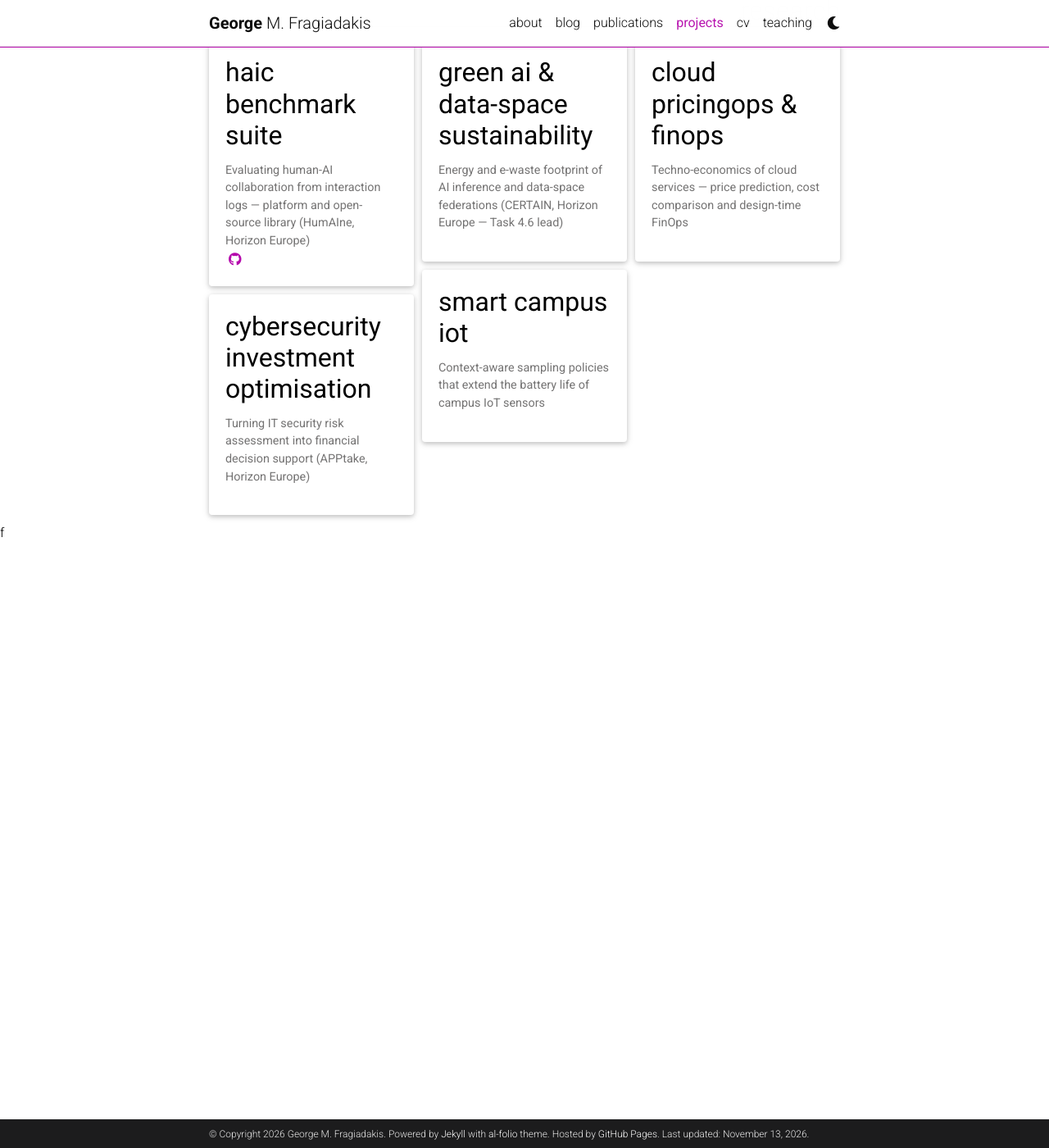
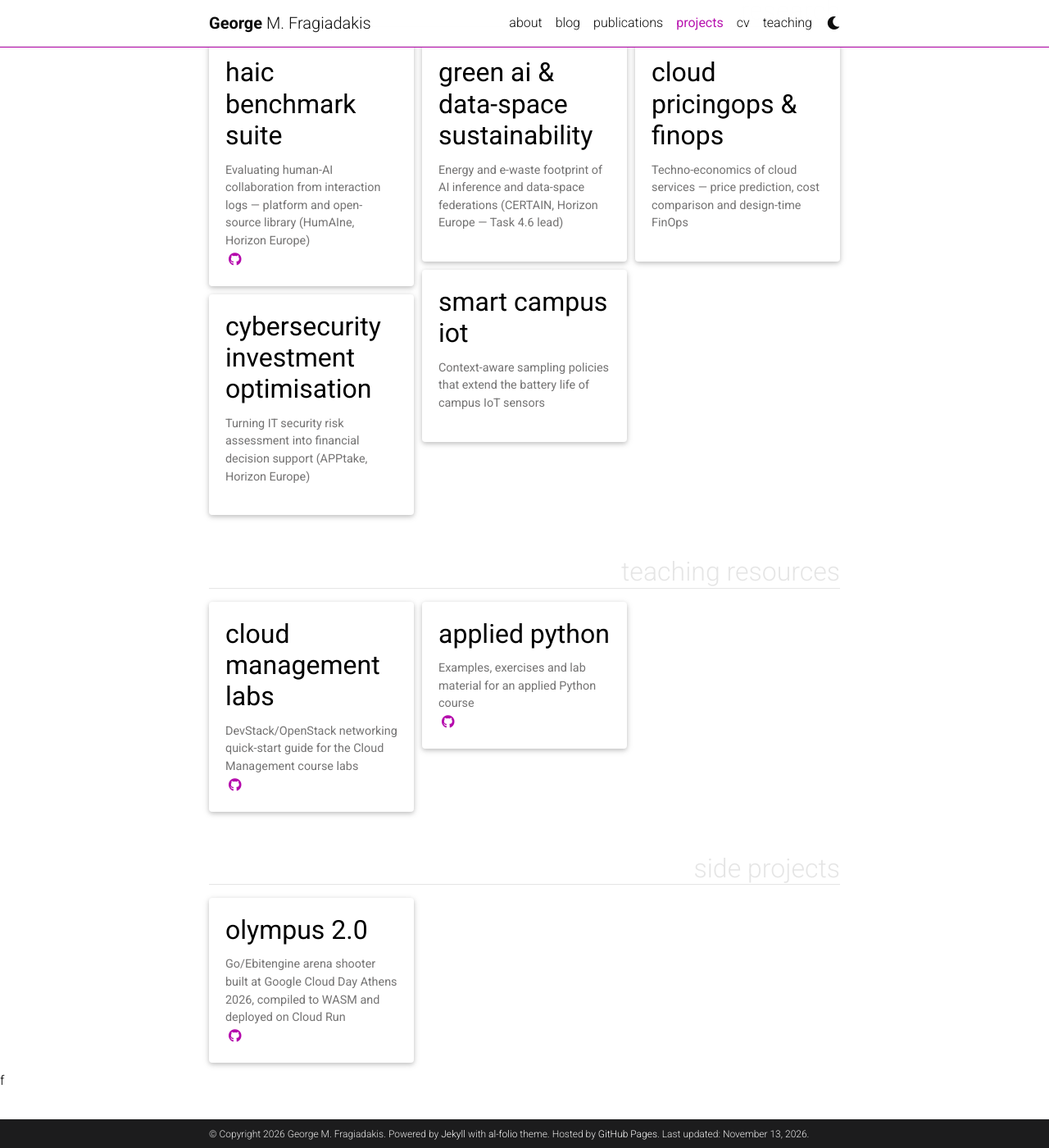
Before and after one commit to gfragi/gfragi.github.io, a Jekyll site: the page built from _pages/projects.md, in a window 1280 px wide and 1400 px high, scrolled down 228 px. Shown: the whole window at 82% size. Built offline with Jekyll 4.4.1, drawn with Linux system fonts in a browser that asks for light colours; comment, search, counter and statistics services are not loaded; a style sheet for code colours, icons or effects is not loaded.

Commit message:
content: curate repositories, add teaching/side-project cards, disable trophies
Co-Authored-By: Claude Opus 5.5 <noreply@anthropic.com>

```diff
--- a/_config.yml
+++ b/_config.yml
@@ -34,7 +34,7 @@ highlight_theme_dark: native    # https://github.com/jwarby/jekyll-pygments-them
 repo_theme_light: default       # https://github.com/anuraghazra/github-readme-stats/blob/master/themes/README.md
 repo_theme_dark: dark           # https://github.com/anuraghazra/github-readme-stats/blob/master/themes/README.md
 repo_trophies:
-  enabled: true
+  enabled: false
   theme_light: flat    # https://github.com/ryo-ma/github-profile-trophy
   theme_dark: gitdimmed  # https://github.com/ryo-ma/github-profile-trophy
 
--- a/_data/repositories.yml
+++ b/_data/repositories.yml
@@ -3,7 +3,8 @@ github_users:
 
 github_repos:
   - gfragi/haic-libs
-  - gfragi/eda
+  - gfragi/haic-libs-rag-replication
+  - gfragi/haic-mode-framework-replication
+  - gfragi/haic_benchmark_suite
   - gfragi/cloudCasestudy
-  - gfragi/gfragi.github.io
   - gfragi/py_regression
--- a/_pages/projects.md
+++ b/_pages/projects.md
@@ -5,7 +5,7 @@ permalink: /projects/
 description: Research projects and lines of work.
 nav: true
 nav_order: 2
-display_categories: [research]
+display_categories: [research, teaching resources, side projects]
 horizontal: false
 ---
 
--- /dev/null
+++ b/_projects/7_project.md
@@ -0,0 +1,11 @@
+---
+layout: page
+title: Cloud Management labs
+description: DevStack/OpenStack networking quick-start guide for the Cloud Management course labs
+img:
+importance: 1
+category: teaching resources
+github: https://github.com/gfragi/cloud_mgmt_266
+---
+
+DevStack/OpenStack networking quick-start guide for the Cloud Management course labs. Source and materials on [GitHub](https://github.com/gfragi/cloud_mgmt_266).
--- /dev/null
+++ b/_projects/8_project.md
@@ -0,0 +1,11 @@
+---
+layout: page
+title: Applied Python
+description: Examples, exercises and lab material for an applied Python course
+img:
+importance: 2
+category: teaching resources
+github: https://github.com/gfragi/appliedEFP01
+---
+
+Examples, exercises and lab material for an applied Python course. Source and materials on [GitHub](https://github.com/gfragi/appliedEFP01).
--- /dev/null
+++ b/_projects/9_project.md
@@ -0,0 +1,11 @@
+---
+layout: page
+title: OLYMPUS 2.0
+description: Go/Ebitengine arena shooter built at Google Cloud Day Athens 2026, compiled to WASM and deployed on Cloud Run
+img:
+importance: 1
+category: side projects
+github: https://github.com/gfragi/olympus-2-gcloud-athens
+---
+
+Go/Ebitengine arena shooter built at Google Cloud Day Athens 2026, compiled to WASM and deployed on Cloud Run. Source and materials on [GitHub](https://github.com/gfragi/olympus-2-gcloud-athens).
```
